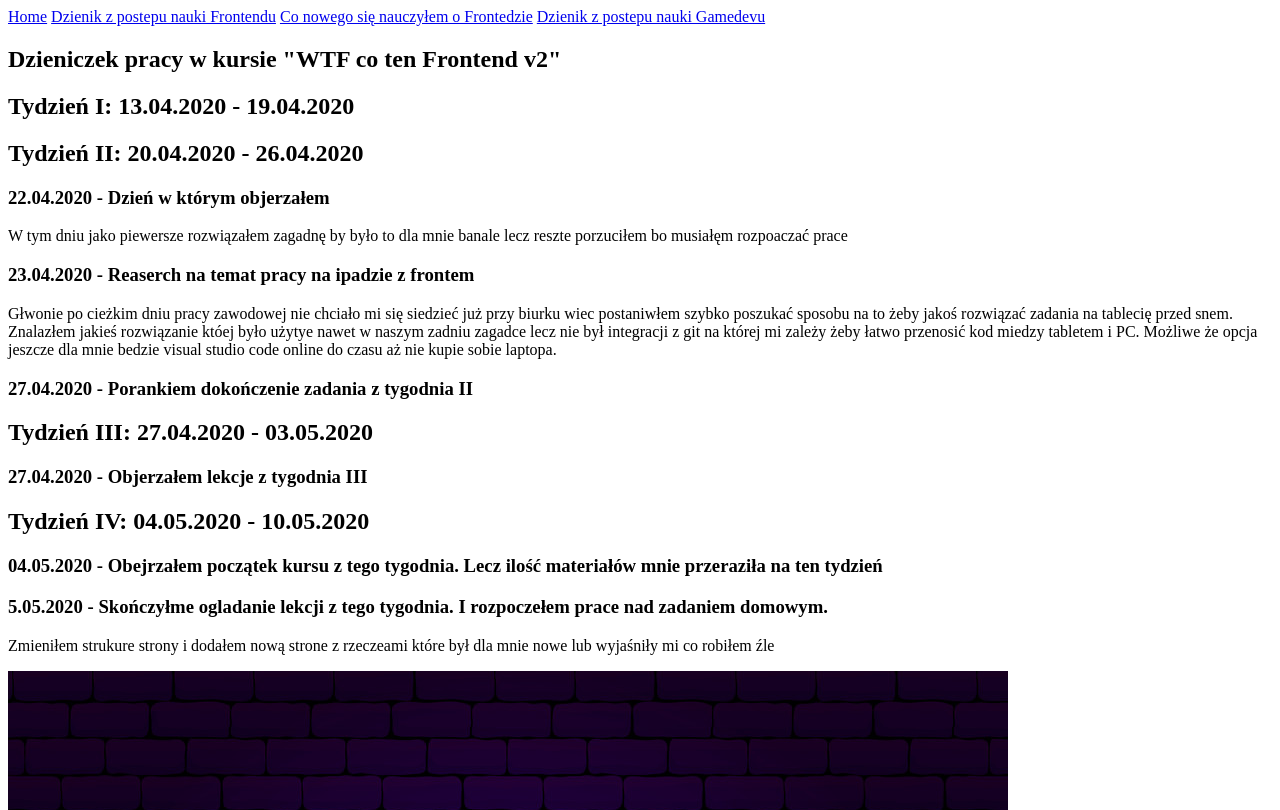
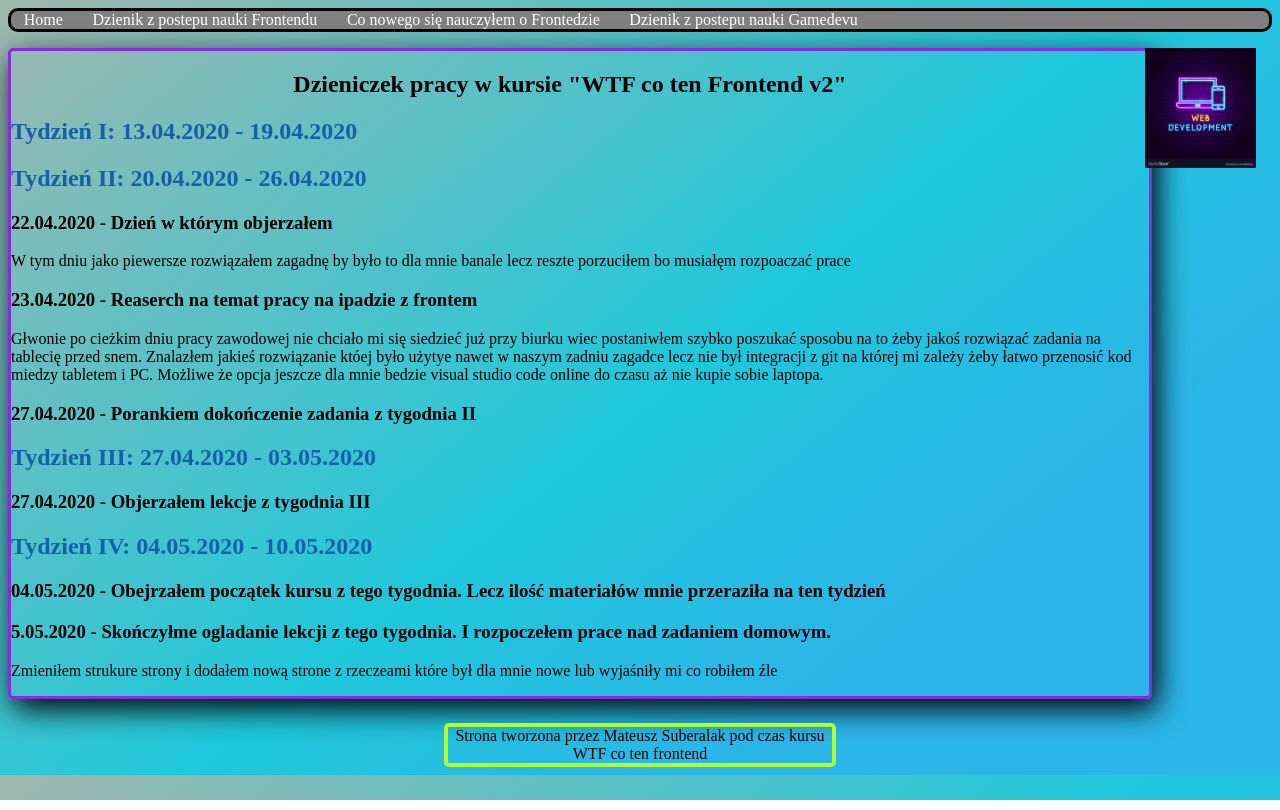
Before and after one commit to Zer0max/WTF-Homepage, a plain HTML site: page pages/learningLog.html in a window 1280 px wide. Shown: the top 810 px of the page. Drawn offline with Linux system fonts and the light colour scheme.

Commit message:
Bem model added for more element and styling

```diff
--- a/pages/learningLog.html
+++ b/pages/learningLog.html
@@ -3,6 +3,7 @@
 <head>
     <meta charset="UTF-8">
     <meta name="viewport" content="width=device-width, initial-scale=1.0">
+    <link rel="stylesheet" href="../style.css">
     <title>Dzienik nauki Frontendu</title>
 </head>
 <body>
@@ -13,6 +14,7 @@
             <a class="page-nav-header__link page-nav-header__link--active" href="../pages/whatLearned.html">Co nowego się nauczyłem o Frontedzie</a>
             <a class="page-nav-header__link" href="../pages/gamedevLog.html">Dzienik z postepu nauki Gamedevu</a>
         </nav>
+        <img class="header-image" src="../assets/images/frontEndPlaceholder.png" alt="My front end abitions">
     </header>
     <main>
         <section class="learningLog">
@@ -26,50 +28,52 @@
                 </section>
             </article>
 
-            <article>
-                <h2>Tydzień II: 20.04.2020 - 26.04.2020</h2>
-                <section>
-                    <h3>22.04.2020 - Dzień w którym objerzałem</h3>
-                    <p>W tym dniu jako piewersze rozwiązałem zagadnę by było to dla mnie banale lecz reszte porzuciłem bo musiałęm rozpoaczać prace</p>
+            <article class="learningLog-week">
+                <h2 class="learningLog-week__title">Tydzień II: 20.04.2020 - 26.04.2020</h2>
+                <section class="learningLog-week-day">
+                    <h3 class="learningLog-week-day__title">
+                        22.04.2020 - Dzień w którym objerzałem
+                    </h3>
+                    <p class="learningLog-week-day__text">
+                        W tym dniu jako piewersze rozwiązałem zagadnę by było to dla mnie banale lecz reszte porzuciłem bo musiałęm rozpoaczać prace
+                    </p>
                 </section>
-                <section>
-                    <h3>23.04.2020 - Reaserch na temat pracy na ipadzie z frontem</h3>
-                    <p>
+                <section class="learningLog-week-day">
+                    <h3 class="learningLog-week-day__title">
+                        23.04.2020 - Reaserch na temat pracy na ipadzie z frontem
+                    </h3>
+                    <p class="learningLog-week-day__text">
                         Głwonie po cieżkim dniu pracy zawodowej nie chciało mi się siedzieć już przy biurku wiec postaniwłem szybko poszukać sposobu na to żeby jakoś rozwiązać zadania na tablecię przed snem.
                         Znalazłem jakieś rozwiązanie któej było użytye nawet w naszym zadniu zagadce lecz nie był integracji z git na której mi zależy żeby łatwo przenosić kod miedzy tabletem i PC.
                         Możliwe że opcja jeszcze dla mnie bedzie visual studio code online do czasu aż nie kupie sobie laptopa.
                     </p>
                 </section>
-                <section>
-                    <h3>27.04.2020 - Porankiem dokończenie zadania z tygodnia II</h3>
+                <section class="learningLog-week-day">
+                    <h3 class="learningLog-week-day__title">27.04.2020 - Porankiem dokończenie zadania z tygodnia II</h3>
                 </section>
             </article>
 
-            <article>
-                <h2>Tydzień III: 27.04.2020 - 03.05.2020</h2>
-                <section>
-                    <h3>27.04.2020 - Objerzałem lekcje z tygodnia III</h3>
+            <article class="learningLog-week">
+                <h2 class="learningLog-week__title">Tydzień III: 27.04.2020 - 03.05.2020</h2>
+                <section class="learningLog-week-day">
+                    <h3 class="learningLog-week-day__title">27.04.2020 - Objerzałem lekcje z tygodnia III</h3>
                 </section>
             </article>
 
-            <article>
-                <h2>Tydzień IV: 04.05.2020 - 10.05.2020</h2>
-                <section>
-                    <h3>
-                        04.05.2020 - Obejrzałem początek kursu z tego tygodnia. Lecz ilość materiałów mnie przeraziła na ten tydzień
-                    </h3>
+            <article class="learningLog-week">
+                <h2 class="learningLog-week__title">Tydzień IV: 04.05.2020 - 10.05.2020</h2>
+                <section class="learningLog-week-day">
+                    <h3 class="learningLog-week-day__title">04.05.2020 - Obejrzałem początek kursu z tego tygodnia. Lecz ilość materiałów mnie przeraziła na ten tydzień</h3>
                 </section>
-                <section>
-                    <h3>
-                        5.05.2020 - Skończyłme ogladanie lekcji z tego tygodnia. I rozpoczełem prace nad zadaniem domowym.
-                    </h3>
-                    <p>
+                <section class="learningLog-week-day">
+                    <h3 class="learningLog-week-day__title">5.05.2020 - Skończyłme ogladanie lekcji z tego tygodnia. I rozpoczełem prace nad zadaniem domowym.</h3>
+                    <p class="learningLog-week-day__text">
                         Zmieniłem strukure strony i dodałem nową strone z rzeczeami które był dla mnie nowe lub wyjaśniły mi co robiłem źle
                     </p>
                 </section>
             </article>
         </section>
-        <img src="../assets/images/frontEndPlaceholder.png" alt="My front end abitions">
+
     </main>
     <footer>
         Strona tworzona przez Mateusz Suberalak pod czas kursu WTF co ten frontend
--- a/style.css
+++ b/style.css
@@ -1,5 +1,16 @@
 body {
     background-color: #fefefe;
+    background-image: linear-gradient(141deg, #9fb8ad 0%, #1fc8db 51%, #2cb5e8 75%);
+    min-height: 100%;
+}
+
+footer {
+    width: 30vw;
+    margin: 0 auto;
+    margin-top: 3vh;
+    border: 4px solid greenyellow;
+    border-radius: 5px;
+    text-align: center;
 }
 
 h2 {
@@ -34,11 +45,17 @@ h2 {
 }
 
 .page-nav-header {
-
+    position: static;
+    max-width: 100%;
+    background-color: grey;
+    border: solid;
+    border-radius: 10px;;
 }
 
 .page-nav-header__link {
-
+    color: white;
+    margin: 1vw;
+    text-decoration: none;
 }
 
 .page-nav-header__link--active {
@@ -74,3 +91,27 @@ h2 {
 .whatILearned-article-week__list-item-description {
 
 }
+
+/*learningLog Page*/
+
+.learningLog {
+    margin-top: 2vh;
+    max-width: 90%;
+    border: 3px solid black;
+    border-radius: 5px;
+    border-color:blueviolet ;
+    box-shadow: 5px 10px 30px black ;
+
+}
+
+.learningLog__title{
+    text-align: center;
+}
+
+.header-image {
+    margin: 2vh;
+    position: relative;
+    float: right;
+    max-height:15vh;
+    max-width: 15vh;
+}
```
Also changed, not shown: pages/gamedevLog.html (+1 -0 lines), pages/whatLearned.html (+1 -0 lines).
